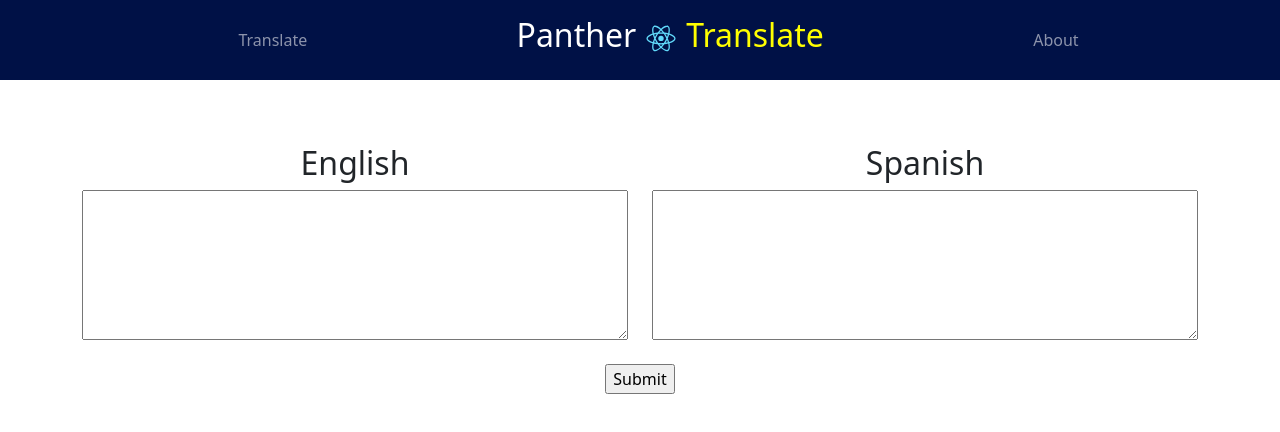
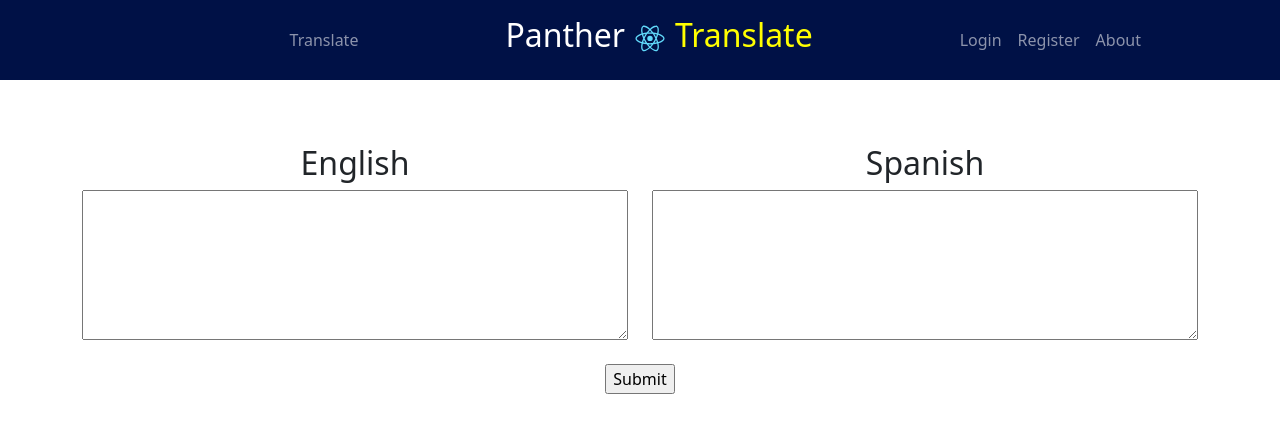
Before and after one commit to 64bit-awesome/Panther-Translate, a React (Create React App) app in the folder frontend/: page / in a window 1280 px wide. Shown: the top 432 px of the page. Built offline with nearby package versions, Linux system fonts and the light colour scheme.

Commit message:
Add login/registration to nav-bar

```diff
--- a/frontend/src/components/NavigationBar.js
+++ b/frontend/src/components/NavigationBar.js
@@ -9,7 +9,7 @@ import logo from '../logo.svg';
 function NavigationBar() {
   return(
     <Navbar bg="primary" variant="dark">
-        <Nav style={{marginLeft: "18%"}}>
+        <Nav style={{marginLeft: "22%"}}>
         <Nav.Link as={Link} to={'/Translate'}>Translate</Nav.Link>
         </Nav>
         <Nav className="m-auto">
@@ -22,6 +22,8 @@ function NavigationBar() {
           </Nav.Link>
         </Nav>
         <Nav className="me-auto">
+          <Nav.Link as={Link} to={'/Login'} className={'navigation-right'}>Login</Nav.Link>
+          <Nav.Link as={Link} to={'/Register'} className={'navigation-right'}>Register</Nav.Link>
           <Nav.Link as={Link} to={'/About'} className={'navigation-right'}>About</Nav.Link>
         </Nav>
   </Navbar>
```
